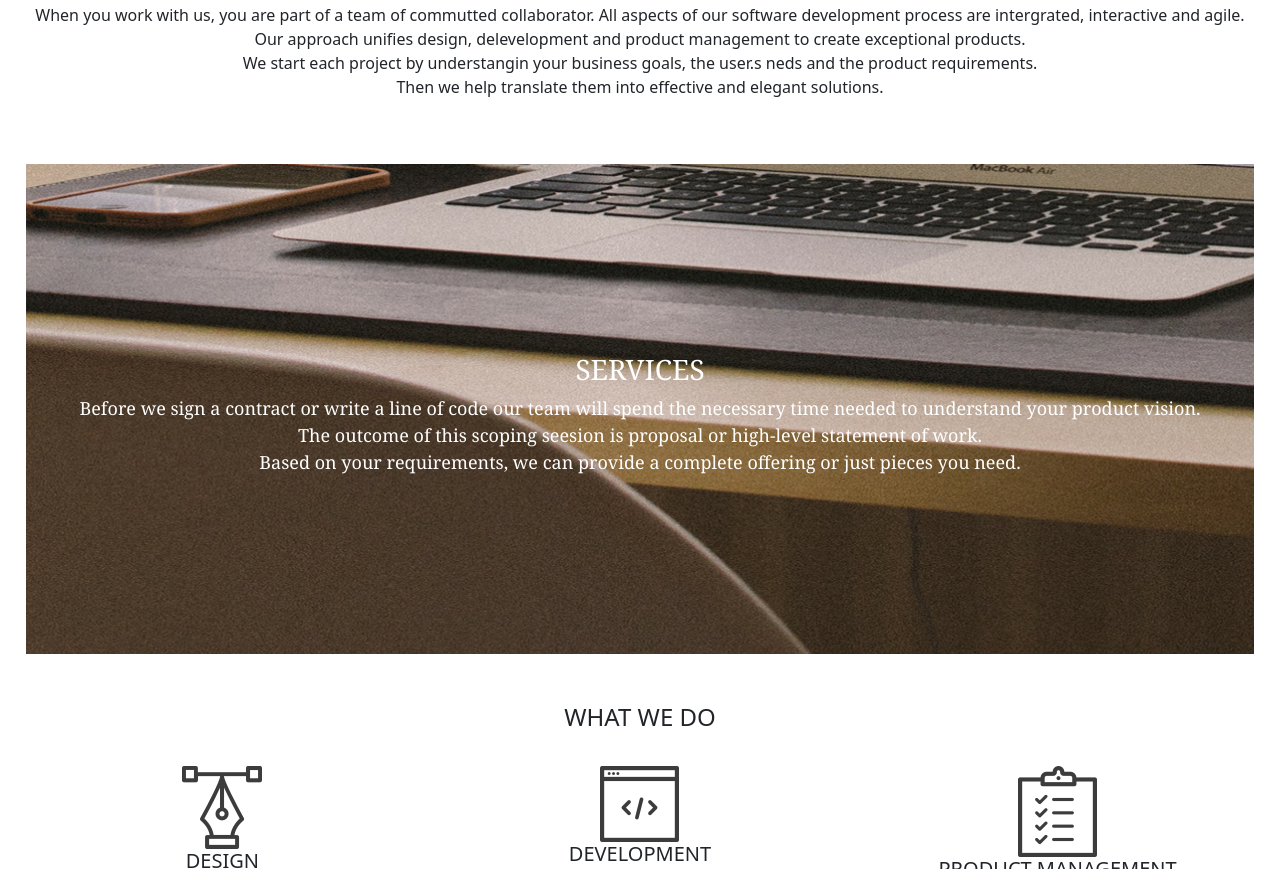
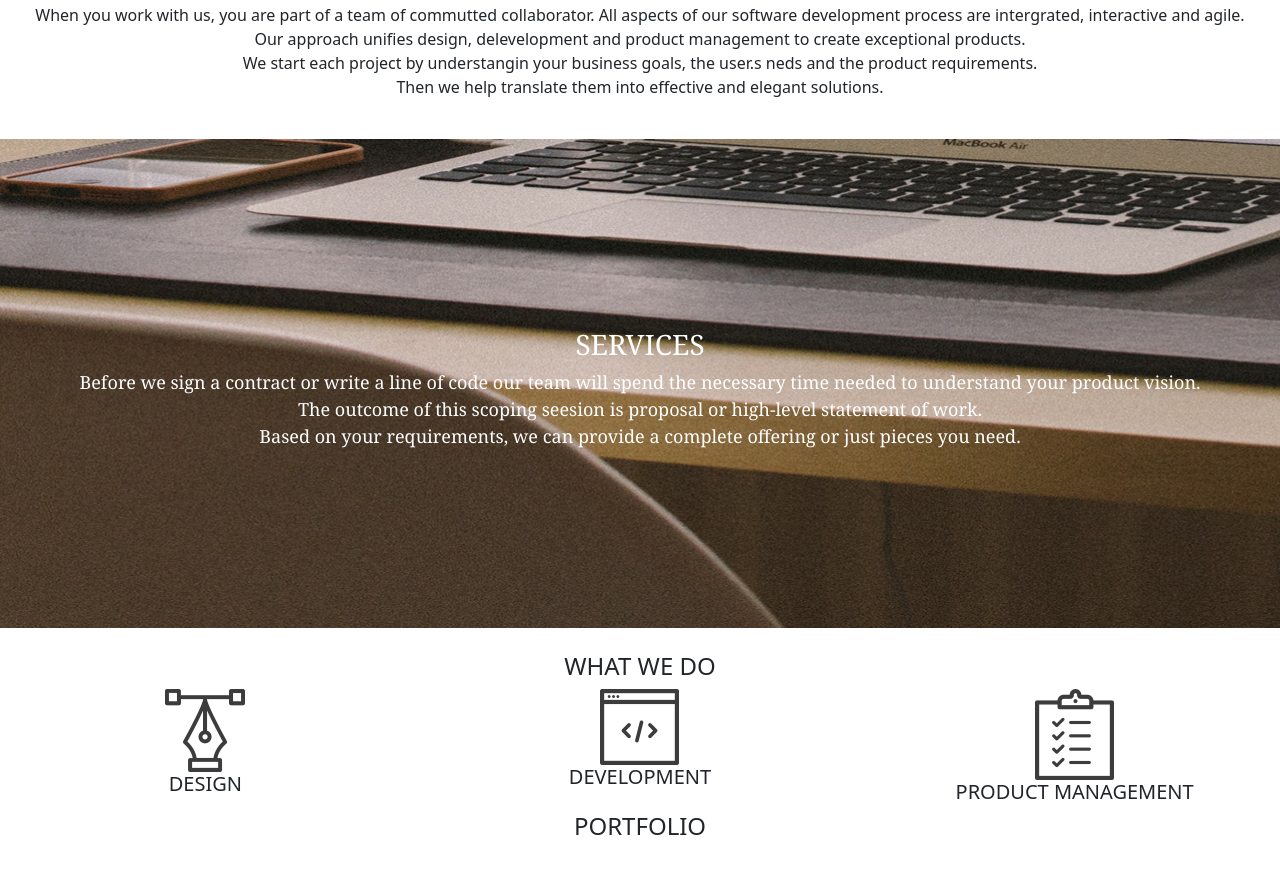
Before and after one commit to Barchok-Kiposmet/Moringa-Projects, a plain HTML site: page Week-3/project/index.html in a window 1280 px wide. Shown: the part 662-1531 px from the top of the page. Drawn offline with nearby package versions, Linux system fonts and the light colour scheme.

Commit message:
maring updated

```diff
--- a/Week-3/project/style.css
+++ b/Week-3/project/style.css
@@ -1,5 +1,6 @@
 body{
     background-color: white;
+    margin: auto;
 }
 
 #logo{
@@ -69,9 +70,8 @@ h5{
   }
 
 .row{
-
-    /* margin: auto; */
-    padding: 2%;
+   /* margin: auto; */
+    /* padding: 2%; */
 
 }
 
```
